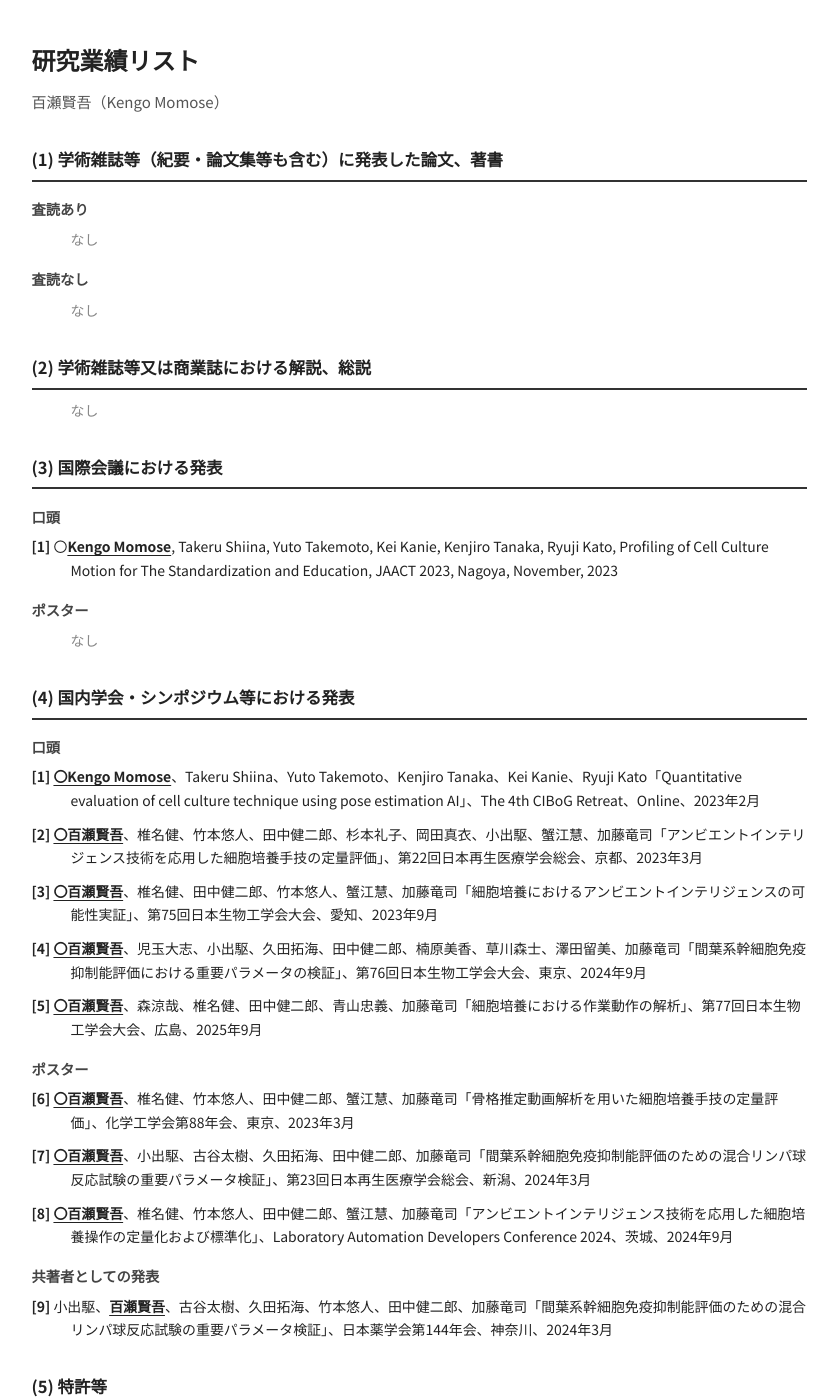
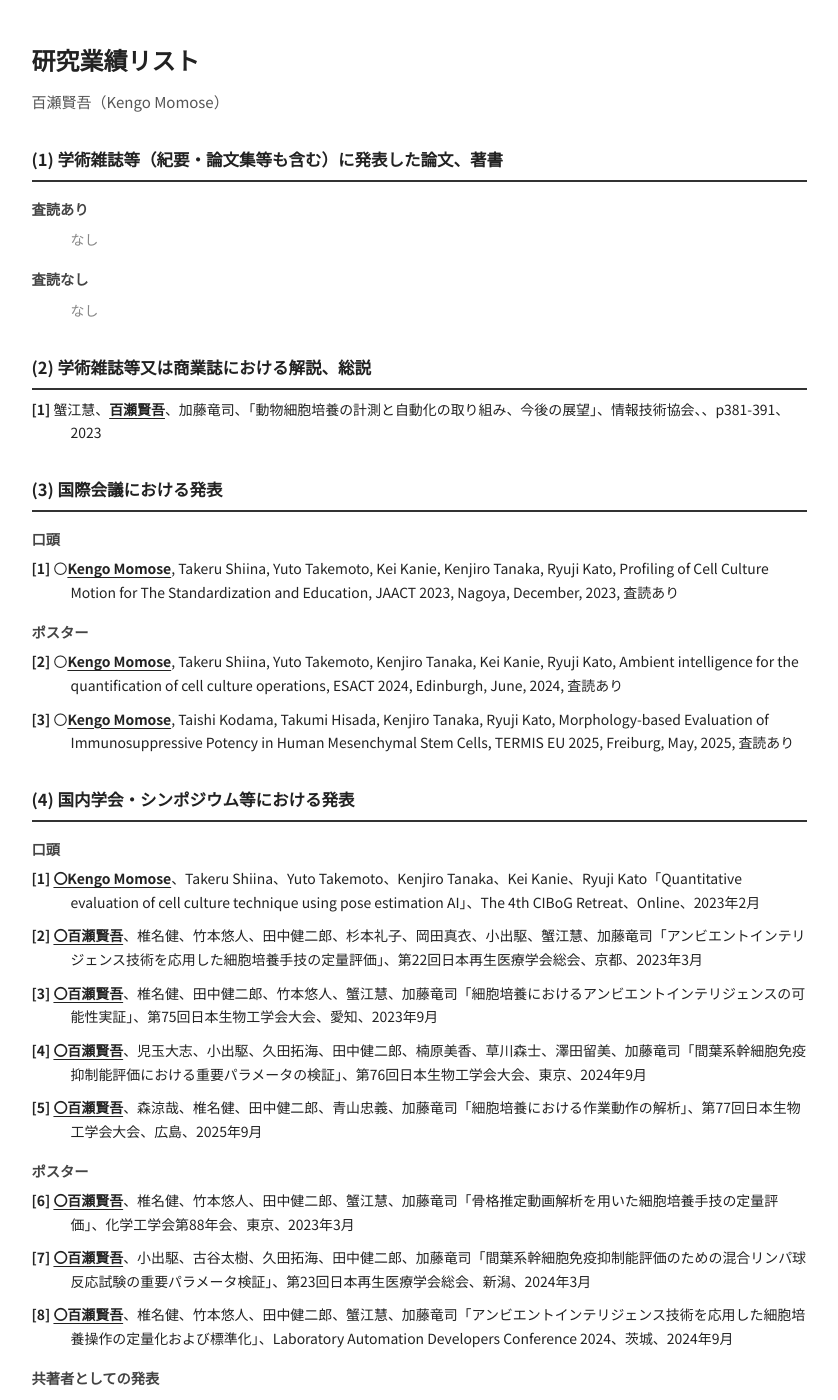
Before and after one commit to kengomomose/achievement-list, a Jekyll site: the page built from index.html, in a window 1280 px wide and 1400 px high. Shown: the whole window, without its empty margins (221-1059 px from the left). Built offline with Jekyll 4.4.1, drawn with Linux system fonts in a browser that asks for light colours; some of the changed text lies outside the part shown.

Commit message:
Update achievements.yml

```diff
--- a/_data/achievements.yml
+++ b/_data/achievements.yml
@@ -2,8 +2,7 @@
 # 研究業績リスト データファイル
 # =============================================================================
 # Nagoya University / Kengo Momose
-# Publicly confirmed draft as of 2026-04-02
-# Unconfirmed items are intentionally left empty.
+# Last updated: 2026-04-02
 #
 # ■ 使い方
 #   新しい業績を追加するには、該当セクションの entries: の下に
@@ -25,7 +24,7 @@
 # (1) 学術雑誌等に発表した論文、著書
 # ---------------------------------------------------------------------------
 # 査読あり: 著者, 題名, 掲載誌名, 巻号, ページ, 発行年
-# 査読なし: 同上
+# 査読なし: 同上（著書もここに含む）
 #
 # lang: en の場合
 #   → 著者間は ", " で区切り、最後の著者の前に last_sep ("and" or "&") を挿入
@@ -69,7 +68,17 @@ papers:
 #   pages: "pXXX-XXX"
 #   year: 2024
 # ---------------------------------------------------------------------------
-reviews: []
+reviews:
+  - lang: ja
+    authors:
+      - { name: "蟹江慧" }
+      - { name: "百瀬賢吾", me: true }
+      - { name: "加藤竜司" }
+    title: "動物細胞培養の計測と自動化の取り組み、今後の展望"
+    publication: "情報技術協会"
+    detail: ""
+    pages: "p381-391"
+    year: 2023
 
 # ---------------------------------------------------------------------------
 # (3) 国際会議における発表
@@ -104,15 +113,44 @@ international:
         - { name: "Kei Kanie" }
         - { name: "Kenjiro Tanaka" }
         - { name: "Ryuji Kato" }
-      last_sep: "and"
       title: "Profiling of Cell Culture Motion for The Standardization and Education"
       conference: "JAACT 2023"
       place: "Nagoya"
-      month: "November"
+      month: "December"
       year: 2023
-      peer_reviewed: false
+      peer_reviewed: true
 
-  poster: []
+  poster:
+    - lang: en
+      presenter: true
+      authors:
+        - { name: "Kengo Momose", me: true }
+        - { name: "Takeru Shiina" }
+        - { name: "Yuto Takemoto" }
+        - { name: "Kenjiro Tanaka" }
+        - { name: "Kei Kanie" }
+        - { name: "Ryuji Kato" }
+      title: "Ambient intelligence for the quantification of cell culture operations"
+      conference: "ESACT 2024"
+      place: "Edinburgh"
+      month: "June"
+      year: 2024
+      peer_reviewed: true
+
+    - lang: en
+      presenter: true
+      authors:
+        - { name: "Kengo Momose", me: true }
+        - { name: "Taishi Kodama" }
+        - { name: "Takumi Hisada" }
+        - { name: "Kenjiro Tanaka" }
+        - { name: "Ryuji Kato" }
+      title: "Morphology-based Evaluation of Immunosuppressive Potency in Human Mesenchymal Stem Cells"
+      conference: "TERMIS EU 2025"
+      place: "Freiburg"
+      month: "May"
+      year: 2025
+      peer_reviewed: true
 
 # ---------------------------------------------------------------------------
 # (4) 国内学会・シンポジウム等における発表
@@ -307,15 +345,31 @@ domestic:
 # ---------------------------------------------------------------------------
 # (5) 特許等
 # ---------------------------------------------------------------------------
-# 該当なしの場合は patents: [] のまま
+# 申請中 / 公開中 / 取得 を明記
 #
 # --- テンプレート ---
-# - title: "特許名"
-#   status: "申請中"       # 申請中 / 公開中 / 取得
-#   number: "特願XXXX-XXXXXX"
+# - lang: ja
+#   authors:
+#     - { name: "発明者1" }
+#     - { name: "百瀬賢吾", me: true }
+#   title: "特許名"
+#   status: "申請中"
+#   number: "受付番号: XXXX"
 #   year: 2024
+#   month: 8
 # ---------------------------------------------------------------------------
-patents: []
+patents:
+  - lang: ja
+    authors:
+      - { name: "加藤竜司" }
+      - { name: "百瀬賢吾", me: true }
+      - { name: "竹本悠人" }
+      - { name: "椎名健" }
+    title: "情報処理装置、情報処理システム、情報処理方法およびコンピュータプログラム"
+    status: "申請中"
+    number: "受付番号: C20230382JP#P01"
+    year: 2024
+    month: 8
 
 # ---------------------------------------------------------------------------
 # (6) 受賞歴
@@ -349,11 +403,17 @@ awards:
     year: 2024
     month: 3
 
+  - organization: "ESACT（欧州動物細胞工学会）"
+    award_name: "The Top 100 presentation in Poster Category"
+    title: "Ambient intelligence for the quantification of cell culture operations"
+    year: 2024
+    month: 6
+
   - organization: "日本生物工学会"
     award_name: "第13回 生物工学学生優秀賞（飛翔賞）"
     title: "アンビエントインテリジェンスを用いた細胞培養手技の定量化と標準化"
     year: 2024
-    month: 9
+    month: 6
 
   - organization: "Laboratory Automation Developers Conference 2024"
     award_name: "優秀発表賞（ベストポスター賞）"
@@ -375,4 +435,7 @@ awards:
 # --- テンプレート ---
 # - text: "プログラム名 採用 YYYY年M月～"
 # ---------------------------------------------------------------------------
-others: []
+others:
+  - text: "JST SPRING 名古屋大学融合フロンティアフェローシップ 採択（下記JST BOOSTに採択の為 辞退）"
+  - text: "JST BOOST 名古屋大学次世代AI人材育成事業 採択 2024年4月～2027年3月 28.5万円/月の研究専念支援金"
+  - text: "著作物：百瀬賢吾、加藤竜司「動画情報からの細胞操作手技の数値化アルゴリズム」2024年2月 企業へライセンス化"
```
